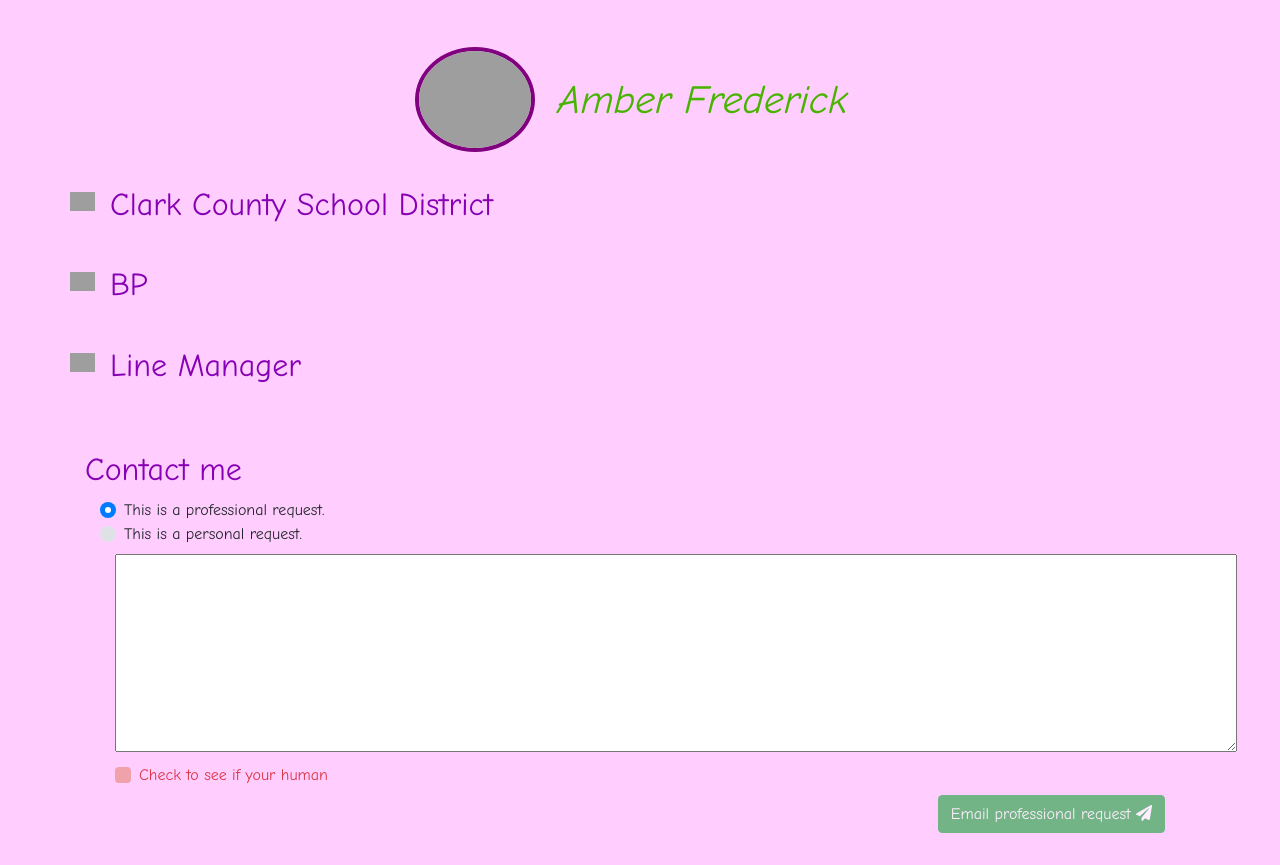
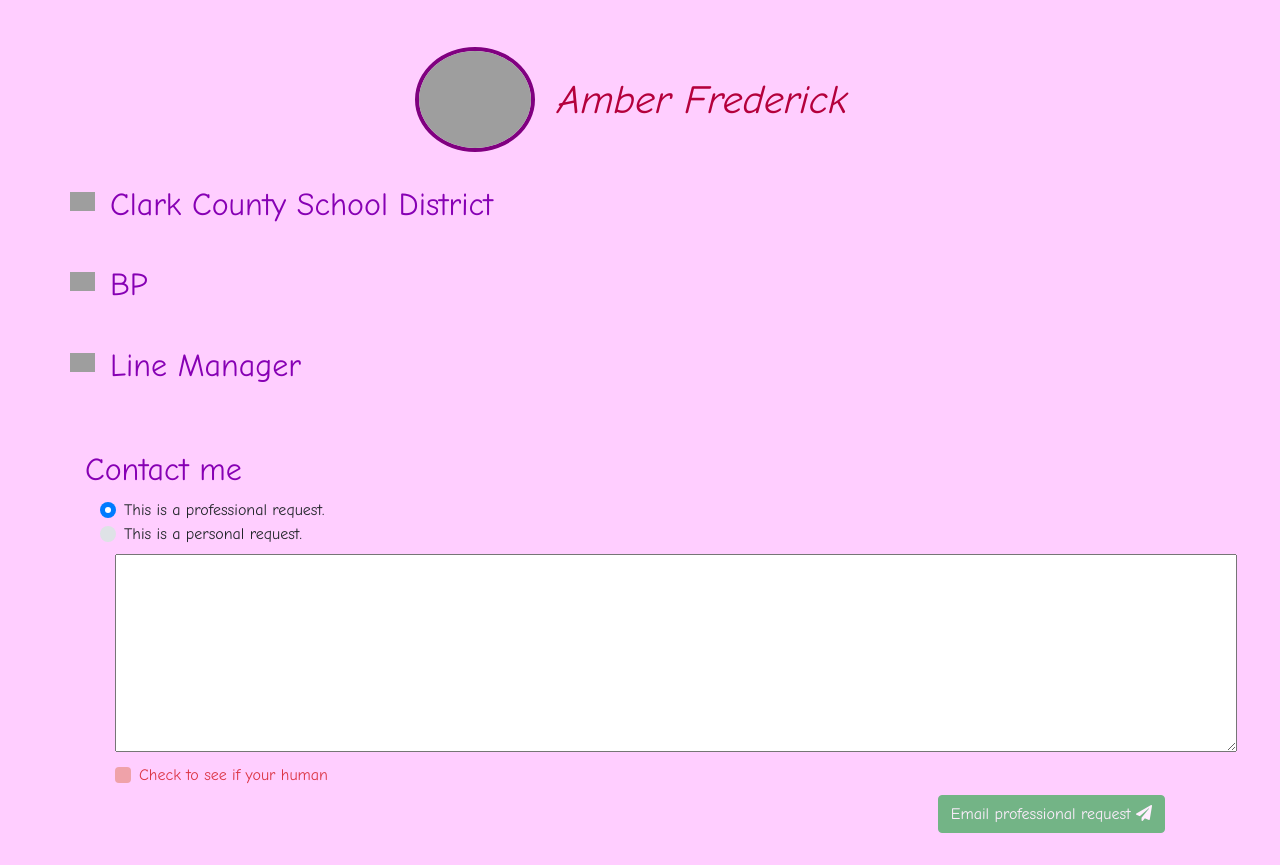
Before and after one commit to BluTecInAffect/my-first-project, a plain HTML site: page index.html in a window 1280 px wide. Drawn offline with nearby package versions, Linux system fonts and the light colour scheme; grey boxes are pictures that could not be loaded.

Commit message:
change name color

```diff
--- a/style.css
+++ b/style.css
@@ -73,7 +73,7 @@ img {
   float: right;
   padding: 20px;
   font-style: italic;
-  color: #48b400;
+  color: #b4003c;
   cursor: pointer;
 }
 /*
```
